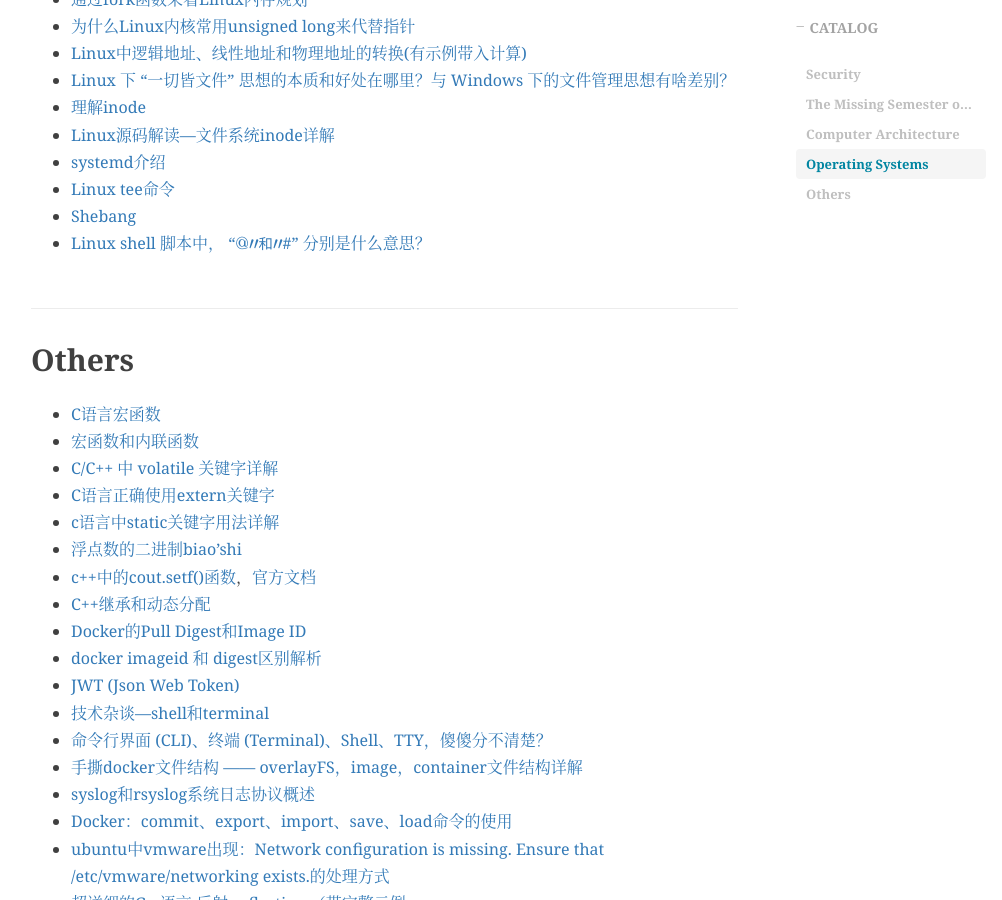
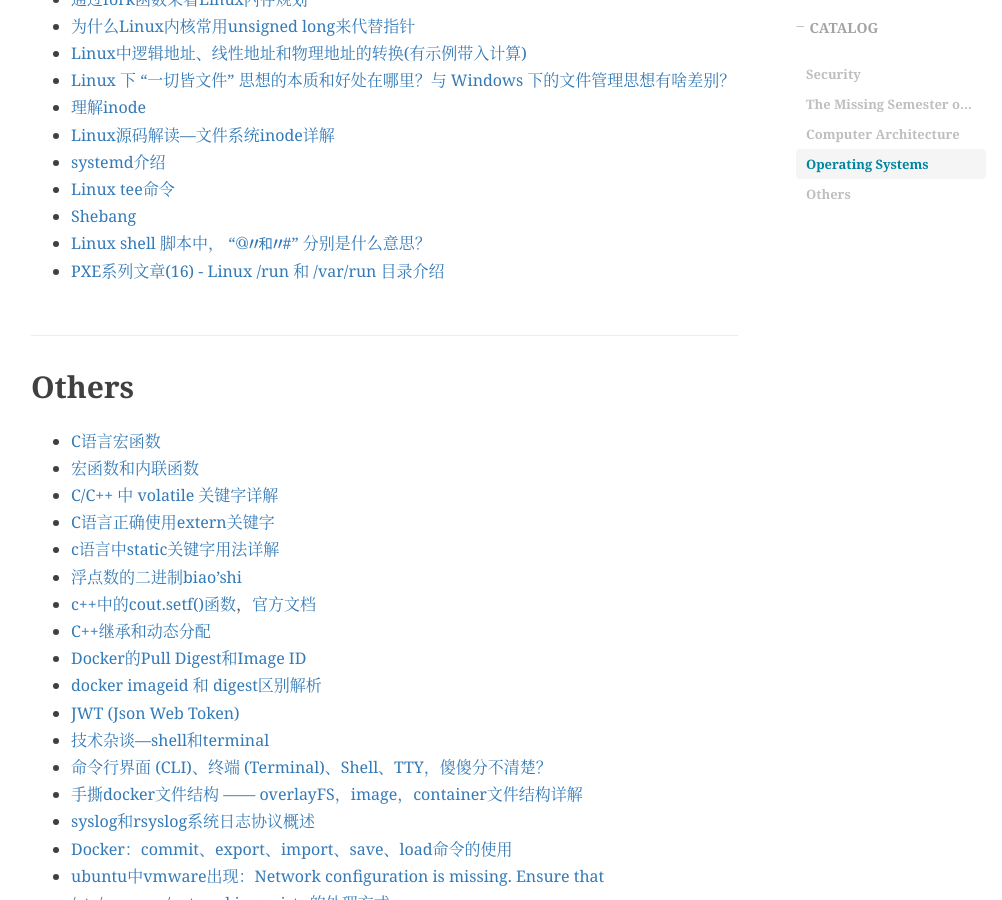
Before and after one commit to peng-yq/peng-yq.github.io, a Jekyll site: the page built from _posts/2022-10-04-good-blog-collection.md, in a window 1280 px wide and 900 px high, scrolled down 1322 px. Shown: the whole window, without its empty margins (234-1236 px from the left). Built offline with Jekyll 4.4.1, drawn with Linux system fonts in a browser that asks for light colours; nearby versions of some CDN libraries; formulas are drawn with MathJax 3; comment, search, counter and statistics services are not loaded.

Commit message:
docs: update 2022-10-04-good-blog-collection.md

```diff
--- a/_posts/2022-10-04-good-blog-collection.md
+++ b/_posts/2022-10-04-good-blog-collection.md
@@ -34,6 +34,7 @@ tags:
 - [Linux tee命令](https://www.myfreax.com/linux-tee-command/)
 - [Shebang](https://zh.wikipedia.org/wiki/Shebang)
 - [Linux shell 脚本中， "\$@"和"\$#" 分别是什么意思？](https://blog.csdn.net/qiezikuaichuan/article/details/80014298)
+- [PXE系列文章(16) - Linux /run 和 /var/run 目录介绍](http://www.linuxcoming.com/blog/2019/07/22/linux_run_directory.html)
 
 ## Others
 
```
